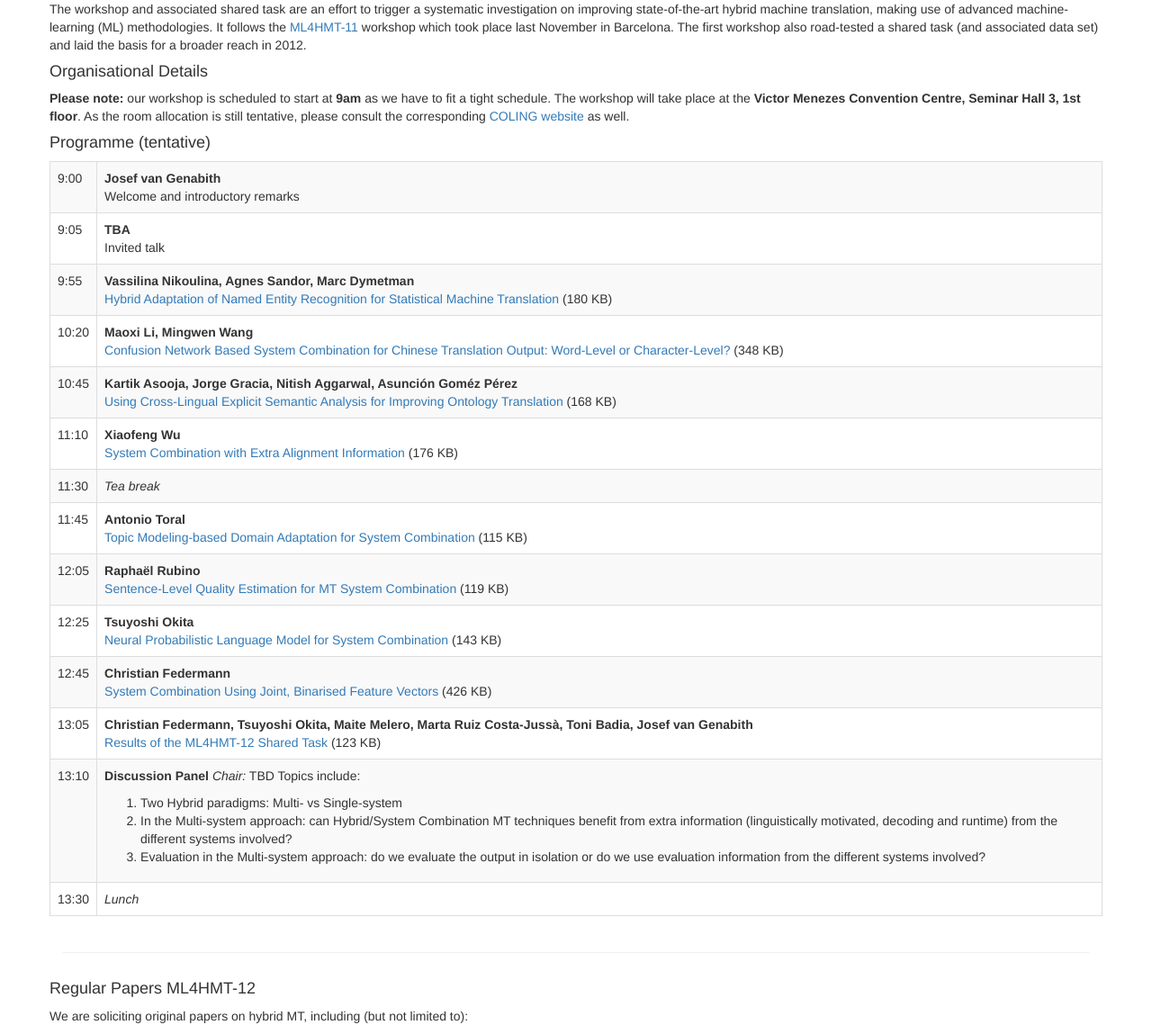
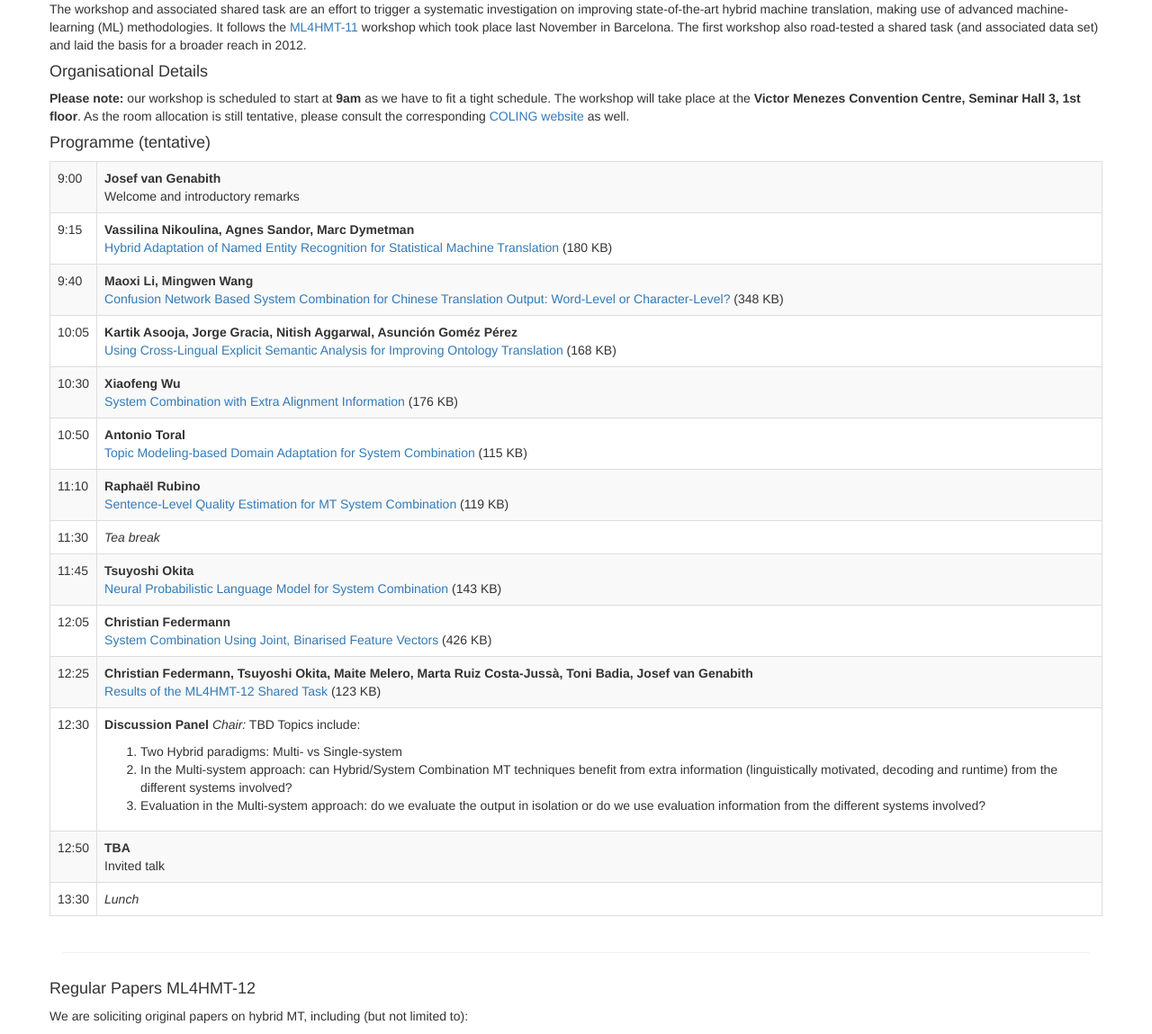
Before and after one commit to cfedermann/ML4HMT-Workshop, a Django app: page / in a window 1280 px wide. Shown: the part 370-1519 px from the top of the page at 90% size. Run offline with Django 3.2, Linux system fonts and the light colour scheme; some libraries are stand-ins or nearby versions.

Commit message:
Added tentative program for scenario where the invited talk is scheduled last.

```diff
--- a/ml4hmt/templates/program.html
+++ b/ml4hmt/templates/program.html
@@ -5,40 +5,37 @@
           <td>9:00</td><td><strong>Josef van Genabith</strong><br/>Welcome and introductory remarks</strong></td>
         </tr>
         <tr>
-          <td>9:05</td><td><strong>TBA</strong><br/>Invited talk</td>
+          <td>9:15</td><td><strong>Vassilina Nikoulina, Agnes Sandor, Marc Dymetman</strong><br/><a href="http://www.dfki.de/~cfedermann/ML4HMT/ML4HMT-2012-nikoulina-et-al.pdf">Hybrid Adaptation of Named Entity Recognition for Statistical Machine Translation</a> (180 KB)</td>
         </tr>
         <tr>
-          <td>9:55</td><td><strong>Vassilina Nikoulina, Agnes Sandor, Marc Dymetman</strong><br/><a href="http://www.dfki.de/~cfedermann/ML4HMT/ML4HMT-2012-nikoulina-et-al.pdf">Hybrid Adaptation of Named Entity Recognition for Statistical Machine Translation</a> (180 KB)</td>
+          <td>9:40</td><td><strong>Maoxi Li, Mingwen Wang</strong><br/><a href="http://www.dfki.de/~cfedermann/ML4HMT/ML4HMT-2012-li-wang.pdf">Confusion Network Based System Combination for Chinese Translation Output: Word-Level or Character-Level?</a> (348 KB)</td>
         </tr>
         <tr>
-          <td>10:20</td><td><strong>Maoxi Li, Mingwen Wang</strong><br/><a href="http://www.dfki.de/~cfedermann/ML4HMT/ML4HMT-2012-li-wang.pdf">Confusion Network Based System Combination for Chinese Translation Output: Word-Level or Character-Level?</a> (348 KB)</td>
+          <td>10:05</td><td><strong>Kartik Asooja, Jorge Gracia, Nitish Aggarwal, Asunci&oacute;n Gom&eacute;z P&eacute;rez</strong><br/><a href="http://www.dfki.de/~cfedermann/ML4HMT/ML4HMT-2012-asooja-et-al.pdf">Using Cross-Lingual Explicit Semantic Analysis for Improving Ontology Translation</a> (168 KB)</td>
         </tr>
         <tr>
-          <td>10:45</td><td><strong>Kartik Asooja, Jorge Gracia, Nitish Aggarwal, Asunci&oacute;n Gom&eacute;z P&eacute;rez</strong><br/><a href="http://www.dfki.de/~cfedermann/ML4HMT/ML4HMT-2012-asooja-et-al.pdf">Using Cross-Lingual Explicit Semantic Analysis for Improving Ontology Translation</a> (168 KB)</td>
+          <td>10:30</td><td><strong>Xiaofeng Wu</strong><br/><a href="http://www.dfki.de/~cfedermann/ML4HMT/ML4HMT-2012-wu-et-al.pdf">System Combination with Extra Alignment Information</a> (176 KB)</td>
         </tr>
         <tr>
-          <td>11:10</td><td><strong>Xiaofeng Wu</strong><br/><a href="http://www.dfki.de/~cfedermann/ML4HMT/ML4HMT-2012-wu-et-al.pdf">System Combination with Extra Alignment Information</a> (176 KB)</td>
+          <td>10:50</td><td><strong>Antonio Toral</strong><br/><a href="http://www.dfki.de/~cfedermann/ML4HMT/ML4HMT-2012-okita-et-al-b.pdf">Topic Modeling-based Domain Adaptation for System Combination</a> (115 KB)</td>
+        </tr>
+        <tr>
+          <td>11:10</td><td><strong>Rapha&euml;l Rubino</strong><br/><a href="http://www.dfki.de/~cfedermann/ML4HMT/ML4HMT-2012-okita-et-al.pdf">Sentence-Level Quality Estimation for MT System Combination</a> (119 KB)</td>
         </tr>
         <tr>
           <td>11:30</td><td><em>Tea break</em></td>
         </tr>
         <tr>
-          <td>11:45</td><td><strong>Antonio Toral</strong><br/><a href="http://www.dfki.de/~cfedermann/ML4HMT/ML4HMT-2012-okita-et-al-b.pdf">Topic Modeling-based Domain Adaptation for System Combination</a> (115 KB)</td>
+          <td>11:45</td><td><strong>Tsuyoshi Okita</strong><br/><a href="http://www.dfki.de/~cfedermann/ML4HMT/ML4HMT-2012-okita.pdf">Neural Probabilistic Language Model for System Combination</a> (143 KB)</td>
         </tr>
         <tr>
-          <td>12:05</td><td><strong>Rapha&euml;l Rubino</strong><br/><a href="http://www.dfki.de/~cfedermann/ML4HMT/ML4HMT-2012-okita-et-al.pdf">Sentence-Level Quality Estimation for MT System Combination</a> (119 KB)</td>
+          <td>12:05</td><td><strong>Christian Federmann</strong><br/><a href="http://www.dfki.de/~cfedermann/ML4HMT/ML4HMT-2012-federmann.pdf">System Combination Using Joint, Binarised Feature Vectors</a> (426 KB)</td>
         </tr>
         <tr>
-          <td>12:25</td><td><strong>Tsuyoshi Okita</strong><br/><a href="http://www.dfki.de/~cfedermann/ML4HMT/ML4HMT-2012-okita.pdf">Neural Probabilistic Language Model for System Combination</a> (143 KB)</td>
+          <td>12:25</td><td><strong>Christian Federmann, Tsuyoshi Okita, Maite Melero, Marta Ruiz Costa-Juss&agrave;, Toni Badia, Josef van Genabith</strong><br/><a href="http://www.dfki.de/~cfedermann/ML4HMT/ML4HMT-2012-federmann-et-al.pdf">Results of the ML4HMT-12 Shared Task</a> (123 KB)</td>
         </tr>
         <tr>
-          <td>12:45</td><td><strong>Christian Federmann</strong><br/><a href="http://www.dfki.de/~cfedermann/ML4HMT/ML4HMT-2012-federmann.pdf">System Combination Using Joint, Binarised Feature Vectors</a> (426 KB)</td>
-        </tr>
-        <tr>
-          <td>13:05</td><td><strong>Christian Federmann, Tsuyoshi Okita, Maite Melero, Marta Ruiz Costa-Juss&agrave;, Toni Badia, Josef van Genabith</strong><br/><a href="http://www.dfki.de/~cfedermann/ML4HMT/ML4HMT-2012-federmann-et-al.pdf">Results of the ML4HMT-12 Shared Task</a> (123 KB)</td>
-        </tr>
-        <tr>
-          <td>13:10</td><td><p><strong>Discussion Panel</strong> <em>Chair:</em> TBD Topics include:</p>
+          <td>12:30</td><td><p><strong>Discussion Panel</strong> <em>Chair:</em> TBD Topics include:</p>
           <ol>
             <li>Two Hybrid paradigms: Multi- vs Single-system</li>
 
@@ -48,6 +45,9 @@
           </ol></td>
         </tr>
         <tr>
+          <td>12:50</td><td><strong>TBA</strong><br/>Invited talk</td>
+        </tr>
+        <tr>
           <td>13:30</td><td><em>Lunch</em></td>
         </tr>
       </table>
```
